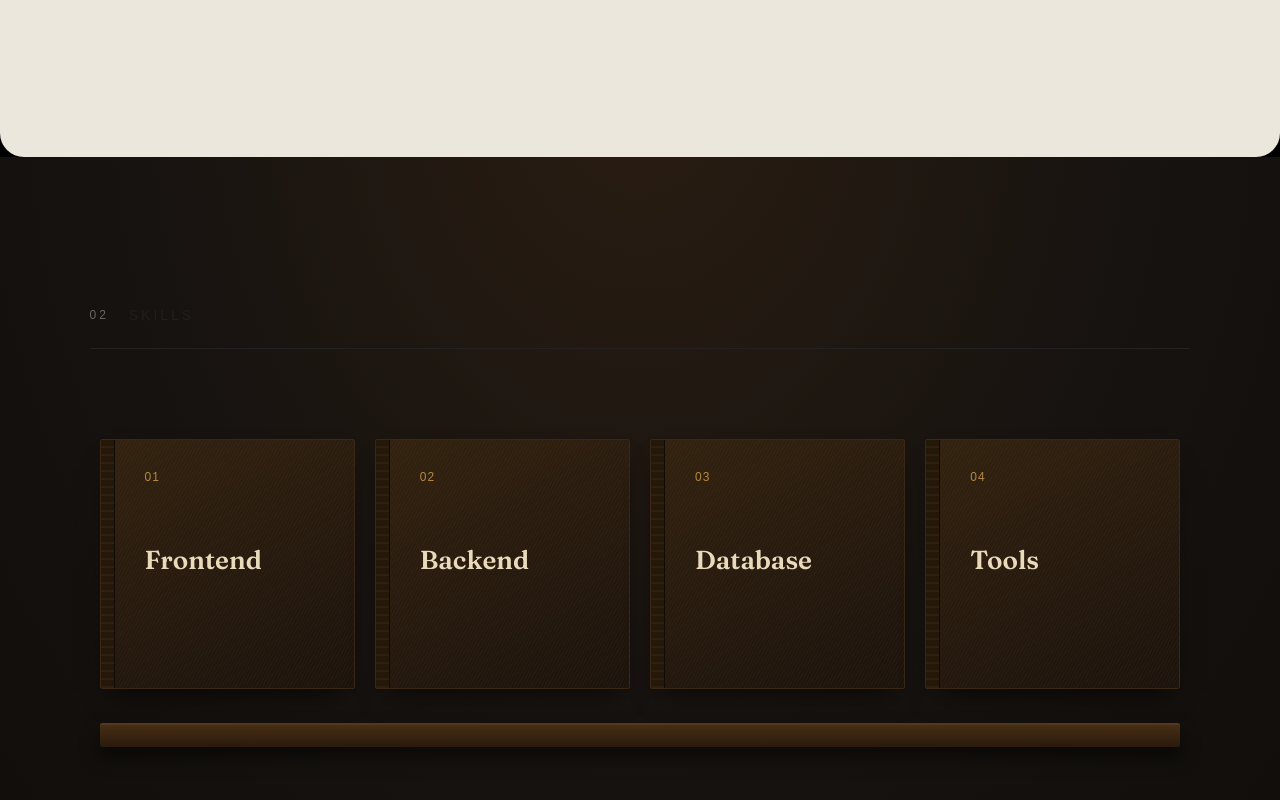
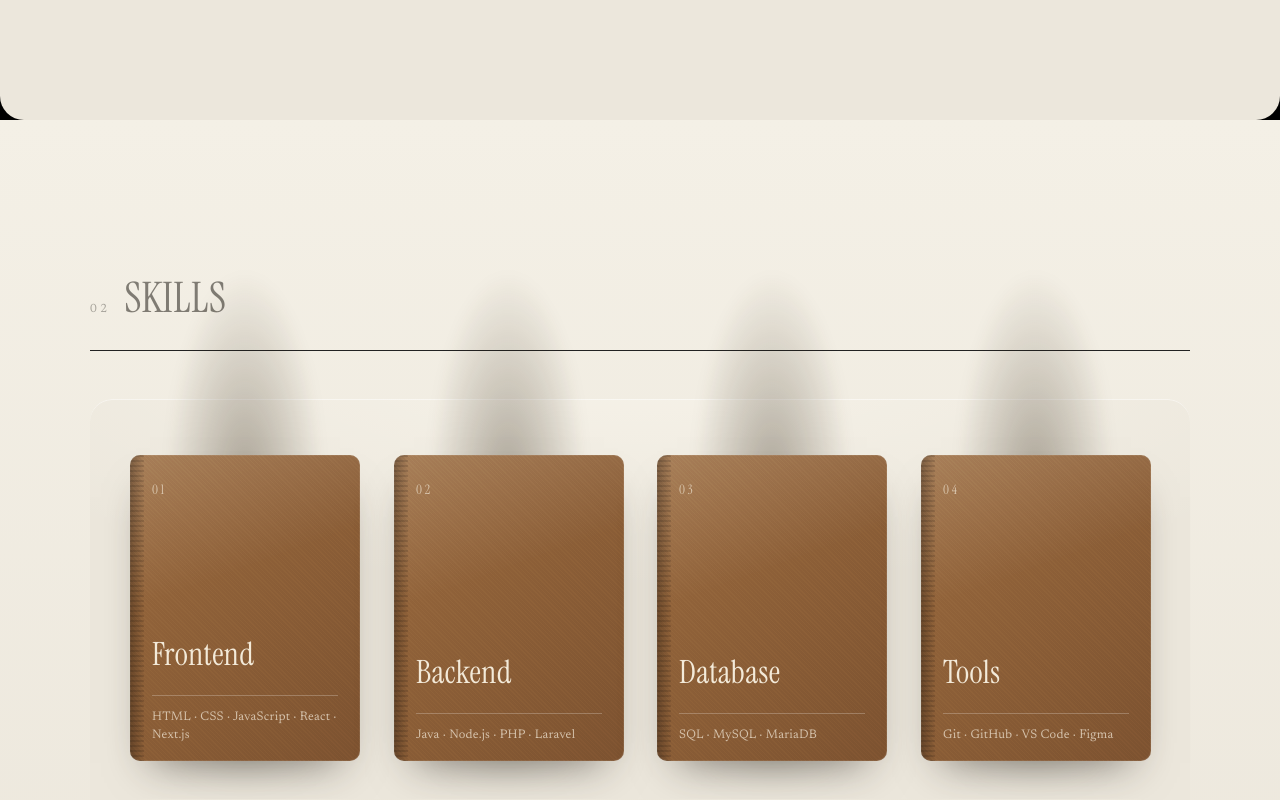
Before and after one commit to MuhammadKhaidir/portofolio, a React (Vite) app: page / in a window 1280 px wide. Shown: the part 6460-7260 px from the top of the page. Built offline with nearby package versions, Linux system fonts and the light colour scheme.

Commit message:
change looks to white

```diff
--- a/package.json
+++ b/package.json
@@ -11,8 +11,10 @@
   },
   "dependencies": {
     "@designcodeio/threeui": "^1.2.0",
+    "lucide-react": "^1.42.0",
     "react": "^19.2.8",
-    "react-dom": "^19.2.8"
+    "react-dom": "^19.2.8",
+    "three": "^0.185.1"
   },
   "devDependencies": {
     "@types/react": "^19.2.18",
--- a/src/components/Hero/Hero.jsx
+++ b/src/components/Hero/Hero.jsx
@@ -8,7 +8,6 @@ import idleGif from '../../assets/IdleChar.gif'
 import leftHeroImg from '../../assets/LeftHero.png'
 import rightHeroImg from '../../assets/RightHero.png'
 import rockImg from '../../assets/Rock.png'
-import { AshenPress } from "@designcodeio/threeui";
 
 
 const clamp = (v, a, b) => (v < a ? a : v > b ? b : v)
--- a/src/components/Skills/Skills.css
+++ b/src/components/Skills/Skills.css
@@ -1,72 +1,157 @@
-@import url('https://fonts.googleapis.com/css2?family=Fraunces:opsz,wght@9..144,500;9..144,600&display=swap');
+/* Skills.css — rak buku keterampilan, gaya sketchbook (implementasi orisinal) */
+
+@import url('https://fonts.googleapis.com/css2?family=Instrument+Serif:ital@0;1&family=Newsreader:wght@300;400;500;600&display=swap');
 
 .skills {
-  background: radial-gradient(ellipse at 50% -10%, #2a1d12 0%, #171310 55%, #100d0a 100%);
-  padding-bottom: 56px;
+  --sk-paper: #ece7dc;
+  --sk-paper-deep: #d9cfb4;
+  --sk-ink: #2b2721;
+  --sk-ink-soft: rgba(43, 39, 33, 0.62);
+  --sk-ink-faint: rgba(43, 39, 33, 0.38);
+  --sk-hairline: rgba(43, 39, 33, 0.14);
+  --sk-earth: #9a6a3e;
+  --sk-display: 'Instrument Serif', Georgia, 'Times New Roman', serif;
+  --sk-font: 'Newsreader', Georgia, 'Times New Roman', serif;
+
+  padding: clamp(56px, 9vw, 110px) clamp(20px, 5vw, 64px);
+  background: linear-gradient(180deg, #f4f0e6 0%, #ece7dc 100%);
+  color: var(--sk-ink);
+  font-family: var(--sk-font);
 }
 
+.skills .section-title {
+  display: flex;
+  align-items: baseline;
+  gap: 14px;
+  max-width: 1100px;
+  margin: 0 auto 48px;
+}
+
+.skills .section-title span {
+  font-size: 12px;
+  letter-spacing: 0.28em;
+  color: var(--sk-ink-faint);
+  text-transform: uppercase;
+}
+
+.skills .section-title h2 {
+  margin: 0;
+  font-family: var(--sk-display);
+  font-weight: 400;
+  font-size: clamp(28px, 4vw, 42px);
+  letter-spacing: 0.01em;
+}
+
+/* ---------- rak tempat buku duduk ---------- */
 .shelf {
-  padding: 10px 0 0;
+  position: relative;
+  max-width: 1100px;
+  margin: 0 auto;
+  padding: clamp(30px, 5vw, 56px) clamp(16px, 4vw, 40px) 70px;
+  border-radius: 22px;
+  background:
+    radial-gradient(120% 90% at 50% -10%, rgba(255, 252, 244, 0.55), transparent 60%),
+    var(--sk-paper);
+  box-shadow: inset 0 1px 0 rgba(255, 255, 255, 0.5);
 }
 
 .skills-grid {
   display: grid;
-  grid-template-columns: repeat(4, 1fr);
-  gap: 20px;
-  padding: 0 10px 34px;
-  perspective: 1600px;
+  grid-template-columns: repeat(auto-fit, minmax(210px, 1fr));
+  gap: clamp(28px, 4vw, 46px) clamp(22px, 3vw, 34px);
 }
 
+/* ---------- satu buku ---------- */
 .skill-book {
-  min-height: 250px;
+  position: relative;
+  aspect-ratio: 3 / 4;
+  perspective: 1400px;
   cursor: pointer;
+  -webkit-tap-highlight-color: transparent;
   outline: none;
+  transform: rotateX(var(--rx, 0deg)) rotateY(var(--ry, 0deg));
+  transition: transform 0.5s cubic-bezier(0.22, 1, 0.36, 1);
 }
 
-.skill-book:focus-visible .skill-book-inner {
-  box-shadow: 0 0 0 2px #b6893f;
-  border-radius: 4px;
+.skill-book:hover,
+.skill-book:focus-visible {
+  transition: transform 0.12s ease-out;
 }
 
+.skill-book:focus-visible .skill-cover {
+  box-shadow:
+    0 0 0 2px var(--sk-earth),
+    0 18px 30px -14px rgba(43, 39, 33, 0.5);
+}
+
+/* bayangan lembut yang "menempel" ke rak */
+.skill-shadow {
+  position: absolute;
+  left: 6%;
+  right: 6%;
+  bottom: -8%;
+  height: 26%;
+  border-radius: 50%;
+  pointer-events: none;
+  z-index: 0;
+}
+
+.skill-shadow.ambient {
+  background: radial-gradient(50% 50% at 50% 50%, rgba(58, 44, 26, 0.28), transparent 72%);
+  filter: blur(18px);
+  transition: opacity 0.4s ease;
+}
+
+.skill-shadow.contact {
+  bottom: -3%;
+  height: 12%;
+  background: radial-gradient(50% 50% at 50% 50%, rgba(44, 32, 14, 0.35), transparent 78%);
+  filter: blur(6px);
+}
+
+.skill-book.is-open .skill-shadow.ambient {
+  opacity: 0.55;
+}
+
+/* bagian yang berputar buka/tutup — engsel di sisi kiri, kayak sampul buku */
 .skill-book-inner {
   position: relative;
-  min-height: 250px;
+  z-index: 1;
+  width: 100%;
+  height: 100%;
   transform-style: preserve-3d;
-  transition:
-    transform 0.6s cubic-bezier(0.4, 0.1, 0.2, 1),
-    translate 0.3s ease;
-}
-
-.skill-book:hover .skill-book-inner {
-  translate: 0 -8px;
+  transform-origin: left center;
+  transform: rotateY(0deg);
+  transition: transform 0.85s cubic-bezier(0.32, 1.05, 0.28, 1);
+  will-change: transform;
 }
 
 .skill-book.is-open .skill-book-inner {
-  transform: rotateY(180deg);
+  transform: rotateY(-170deg);
 }
 
+/* ---------- dua "muka": sampul di depan, catatan di baliknya ---------- */
 .skill-cover,
 .skill-inside {
   position: absolute;
   inset: 0;
+  border-radius: 10px;
   backface-visibility: hidden;
   -webkit-backface-visibility: hidden;
-  border-radius: 2px;
-  padding: 30px 26px;
 }
 
 .skill-cover {
+  display: flex;
+  flex-direction: column;
+  padding: 26px 22px 22px;
   background:
-    repeating-linear-gradient(
-      118deg,
-      rgba(255, 255, 255, 0.025) 0px,
-      rgba(255, 255, 255, 0.025) 1px,
-      transparent 1px,
-      transparent 3px
-    ),
-    linear-gradient(155deg, #33220f 0%, #1c130c 100%);
-  border: 1px solid #3a2716;
-  box-shadow: 0 16px 26px -12px rgba(0, 0, 0, 0.65);
+    linear-gradient(160deg, rgba(255, 255, 255, 0.14), transparent 40%),
+    linear-gradient(135deg, var(--sk-earth) 0%, #7c5230 100%);
+  box-shadow:
+    0 22px 40px -20px rgba(43, 39, 33, 0.55),
+    inset 0 0 0 1px rgba(255, 255, 255, 0.08);
+  color: #f3ead9;
+  transform: rotateY(0deg);
   overflow: hidden;
 }
 
@@ -76,115 +161,176 @@
   top: 0;
   bottom: 0;
   width: 14px;
-  background: repeating-linear-gradient(
-    to bottom,
-    #241809 0px,
-    #241809 6px,
-    #2f1f10 6px,
-    #2f1f10 8px
-  );
-  border-right: 1px solid #100b06;
+  background:
+    repeating-linear-gradient(180deg, rgba(0, 0, 0, 0.12) 0 2px, transparent 2px 5px),
+    linear-gradient(90deg, rgba(0, 0, 0, 0.28), transparent);
 }
 
-.skill-tag {
-  display: block;
-  color: #b6893f;
-  font-size: 12px;
-  letter-spacing: 1px;
-  margin-left: 18px;
+.cover-grain {
+  position: absolute;
+  inset: 0;
+  opacity: 0.08;
+  mix-blend-mode: overlay;
+  pointer-events: none;
+  background-image: repeating-linear-gradient(
+    45deg,
+    rgba(255, 255, 255, 0.5) 0 1px,
+    transparent 1px 3px
+  );
 }
 
-.skill-cover h3,
-.skill-inside h3 {
-  font-family: 'Fraunces', serif;
-  font-weight: 600;
-  font-size: 26px;
-  margin: 60px 0 0 18px;
-  color: #e9dabc;
+.skill-cover .skill-tag {
+  position: relative;
+  font-family: var(--sk-display);
+  font-size: 13px;
+  letter-spacing: 0.22em;
+  opacity: 0.75;
 }
 
-.skill-inside h3 {
-  margin-top: 6px;
-  margin-left: 0;
+.skill-cover h3 {
+  position: relative;
+  margin: auto 0 0;
+  font-family: var(--sk-display);
+  font-weight: 400;
+  font-size: clamp(24px, 2.6vw, 32px);
+  letter-spacing: 0.01em;
 }
 
 .paper-tab {
-  position: absolute;
-  left: 14px;
-  right: 0;
-  bottom: 0;
-  padding: 16px 22px 18px;
-  background: #efe4cf;
-  clip-path: polygon(
-    0 12px, 7% 2px, 15% 11px, 23% 1px, 31% 9px, 39% 0, 47% 8px,
-    55% 1px, 63% 10px, 71% 2px, 79% 9px, 87% 0, 95% 7px, 100% 2px,
-    100% 100%, 0 100%
-  );
-  transform: translateY(100%);
-  transition: transform 0.35s ease;
-  box-shadow: 0 -8px 16px rgba(0, 0, 0, 0.35);
+  position: relative;
+  margin-top: 14px;
+  padding-top: 12px;
+  border-top: 1px solid rgba(255, 255, 255, 0.28);
+  transform: translateY(6px);
+  opacity: 0.85;
+  transition: transform 0.35s ease, opacity 0.35s ease;
 }
 
-.skill-book:hover .paper-tab,
-.skill-book:focus-visible .paper-tab {
+.skill-book:hover .paper-tab {
   transform: translateY(0);
+  opacity: 1;
 }
 
 .paper-tab p {
   margin: 0;
-  color: #4a3a26;
-  font-size: 12px;
-  line-height: 1.6;
+  font-size: 12.5px;
+  line-height: 1.5;
+  letter-spacing: 0.02em;
+  color: rgba(243, 234, 217, 0.85);
 }
 
+.open-hint {
+  position: absolute;
+  right: 16px;
+  bottom: 14px;
+  font-size: 10px;
+  letter-spacing: 0.18em;
+  text-transform: uppercase;
+  color: rgba(243, 234, 217, 0.55);
+  opacity: 0;
+  transition: opacity 0.3s ease;
+}
+
+.skill-book:hover .open-hint {
+  opacity: 1;
+}
+
+.skill-book.is-open .open-hint {
+  opacity: 0;
+}
+
+/* halaman catatan di baliknya — tersembunyi sampai sampul terbuka */
 .skill-inside {
-  background: linear-gradient(155deg, #241810 0%, #150e08 100%);
-  border: 1px solid #3a2716;
+  padding: 26px 24px;
+  background:
+    repeating-linear-gradient(180deg, transparent 0 30px, var(--sk-hairline) 30px 31px),
+    var(--sk-paper);
+  color: var(--sk-ink);
   transform: rotateY(180deg);
+  box-shadow: inset 0 0 0 1px var(--sk-hairline);
+}
+
+.page-rule {
+  position: absolute;
+  left: 0;
+  top: 0;
+  bottom: 0;
+  width: 18%;
+  background: linear-gradient(90deg, rgba(43, 39, 33, 0.14), transparent);
+  pointer-events: none;
+}
+
+.skill-inside .skill-tag {
+  position: relative;
+  font-family: var(--sk-display);
+  font-size: 12px;
+  letter-spacing: 0.2em;
+  color: var(--sk-ink-faint);
+}
+
+.skill-inside h3 {
+  position: relative;
+  margin: 8px 0 16px;
+  font-family: var(--sk-display);
+  font-weight: 400;
+  font-size: clamp(20px, 2.2vw, 26px);
 }
 
 .skill-inside ul {
+  position: relative;
+  margin: 0;
+  padding: 0;
   list-style: none;
-  margin: 14px 0 0;
-  padding: 0;
-  display: flex;
-  flex-wrap: wrap;
-  gap: 8px;
 }
 
 .skill-inside li {
-  color: #cbb896;
-  font-size: 12px;
-  border: 1px solid #4a3524;
-  border-radius: 2px;
-  padding: 4px 10px;
+  padding: 8px 0;
+  border-top: 1px solid var(--sk-hairline);
+  font-size: 14px;
+  letter-spacing: 0.01em;
 }
 
-.shelf-ledge {
-  height: 24px;
-  margin: 0 10px;
-  background: linear-gradient(180deg, #4a3016 0%, #2a1a0c 100%);
-  border-radius: 2px;
-  box-shadow:
-    0 10px 18px rgba(0, 0, 0, 0.5),
-    inset 0 2px 0 rgba(255, 255, 255, 0.05);
+.skill-inside li:first-child {
+  border-top: none;
 }
 
-@media (max-width: 900px) {
+/* ---------- alas rak ---------- */
+.shelf-ledge {
+  position: absolute;
+  left: 4%;
+  right: 4%;
+  bottom: 18px;
+  height: 14px;
+  border-radius: 6px;
+  background: linear-gradient(180deg, var(--sk-paper), var(--sk-paper-deep));
+  box-shadow: 0 10px 18px -8px rgba(43, 39, 33, 0.35);
+}
+
+@media (max-width: 640px) {
   .skills-grid {
-    grid-template-columns: repeat(2, 1fr);
+    grid-template-columns: repeat(auto-fit, minmax(150px, 1fr));
+    gap: 22px 16px;
+  }
+  .skill-cover,
+  .skill-inside {
+    padding: 18px 16px;
+  }
+  .open-hint {
+    display: none;
   }
 }
 
-@media (max-width: 500px) {
-  .skills-grid {
-    grid-template-columns: 1fr;
+@media (pointer: coarse) {
+  .skill-book {
+    transform: none !important;
   }
 }
 
 @media (prefers-reduced-motion: reduce) {
+  .skill-book,
   .skill-book-inner,
-  .paper-tab {
-    transition: none;
+  .paper-tab,
+  .open-hint {
+    transition: none !important;
   }
 }
--- a/src/components/Skills/Skills.jsx
+++ b/src/components/Skills/Skills.jsx
@@ -1,7 +1,6 @@
-import { useState } from 'react'
+import { useRef, useState } from 'react'
 import './Skills.css'
 
-function Skills() {
 const skills = [
   {
     number: '01',
@@ -25,7 +24,9 @@ function Skills() {
   },
 ]
 
+function Skills() {
   const [openBook, setOpenBook] = useState(null)
+  const cardsRef = useRef({})
 
   const toggleBook = (number) => {
     setOpenBook((prev) => (prev === number ? null : number))
@@ -38,6 +39,24 @@ function Skills() {
     }
   }
 
+  // buku sedikit "menoleh" ke arah kursor — dimatikan otomatis di layar sentuh
+  const handlePointerMove = (e) => {
+    if (e.pointerType === 'touch') return
+    const card = e.currentTarget
+    const rect = card.getBoundingClientRect()
+    const px = (e.clientX - rect.left) / rect.width
+    const py = (e.clientY - rect.top) / rect.height
+    const rx = (0.5 - py) * 9
+    const ry = (px - 0.5) * 12
+    card.style.setProperty('--rx', `${rx.toFixed(2)}deg`)
+    card.style.setProperty('--ry', `${ry.toFixed(2)}deg`)
+  }
+
+  const handlePointerLeave = (e) => {
+    e.currentTarget.style.setProperty('--rx', '0deg')
+    e.currentTarget.style.setProperty('--ry', '0deg')
+  }
+
   return (
     <section id="skills" className="skills section">
       <div className="section-title">
@@ -47,26 +66,39 @@ function Skills() {
 
       <div className="shelf">
         <div className="skills-grid">
-          {skills.map((skill) => (
+          {skills.map((skill) => {
+            const isOpen = openBook === skill.number
+            return (
               <div
                 key={skill.number}
-              className={`skill-book${openBook === skill.number ? ' is-open' : ''}`}
+                ref={(el) => (cardsRef.current[skill.number] = el)}
+                className={`skill-book${isOpen ? ' is-open' : ''}`}
                 onClick={() => toggleBook(skill.number)}
                 onKeyDown={(e) => handleKeyDown(e, skill.number)}
+                onPointerMove={handlePointerMove}
+                onPointerLeave={handlePointerLeave}
                 role="button"
                 tabIndex={0}
-              aria-pressed={openBook === skill.number}
+                aria-pressed={isOpen}
+                aria-label={`Skill ${skill.title}, ${isOpen ? 'terbuka' : 'tertutup'}`}
               >
+                <span className="skill-shadow ambient" aria-hidden="true" />
+                <span className="skill-shadow contact" aria-hidden="true" />
+
                 <div className="skill-book-inner">
                   <div className="skill-cover">
                     <span className="spine-ridge" aria-hidden="true" />
+                    <span className="cover-grain" aria-hidden="true" />
                     <span className="skill-tag">{skill.number}</span>
                     <h3>{skill.title}</h3>
                     <div className="paper-tab">
-                    <p>{skill.tags.join(', ')}</p>
+                      <p>{skill.tags.join(' · ')}</p>
                     </div>
+                    <span className="open-hint" aria-hidden="true">Ketuk untuk buka</span>
                   </div>
+
                   <div className="skill-inside">
+                    <span className="page-rule" aria-hidden="true" />
                     <span className="skill-tag">{skill.number}</span>
                     <h3>{skill.title}</h3>
                     <ul>
@@ -77,7 +109,8 @@ function Skills() {
                   </div>
                 </div>
               </div>
-          ))}
+            )
+          })}
         </div>
         <div className="shelf-ledge" aria-hidden="true" />
       </div>
```
Also changed, not shown: 1 other file (tests, documents, lock files or other folders). Lines whose indentation alone changed are shown as unchanged.
